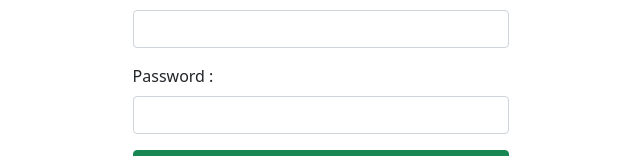
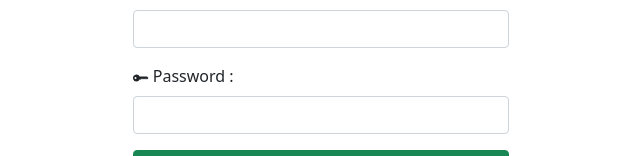
Before and after one commit to IT21227004/PAF_Fitness, a React (Create React App) app in the folder paf-frontend/: page /#/signup in a window 1280 px wide. Shown: the part 455-611 px from the top of the page, without its empty margins (319-959 px from the left). Built offline with nearby package versions, Linux system fonts and the light colour scheme.

Commit message:
SignUP Page

```diff
--- a/paf-frontend/src/components/SignUp.js
+++ b/paf-frontend/src/components/SignUp.js
@@ -8,7 +8,7 @@ import Row from "react-bootstrap/Row";
 import Col from "react-bootstrap/Col";
 import Button from "react-bootstrap/Button";
 
-import { BsEnvelopeFill, BsFillPersonPlusFill, BsMailbox } from "react-icons/bs";
+import { BsEnvelopeFill, BsFillPersonPlusFill, BsKeyFill, BsMailbox } from "react-icons/bs";
 
 import styles from "./styles/SignUp.module.css";
 import Container from "react-bootstrap/esm/Container";
@@ -158,7 +158,7 @@ function SignUp ()
             </Row>
             <Row className="mb-3">
               <Form.Group as={ Col } md="12" controlId="signInPassword">
-                <Form.Label>Password  :</Form.Label>
+                <Form.Label> <BsKeyFill /> Password  :</Form.Label>
                 <Form.Control
                   type="password"
                   name="password"
```
